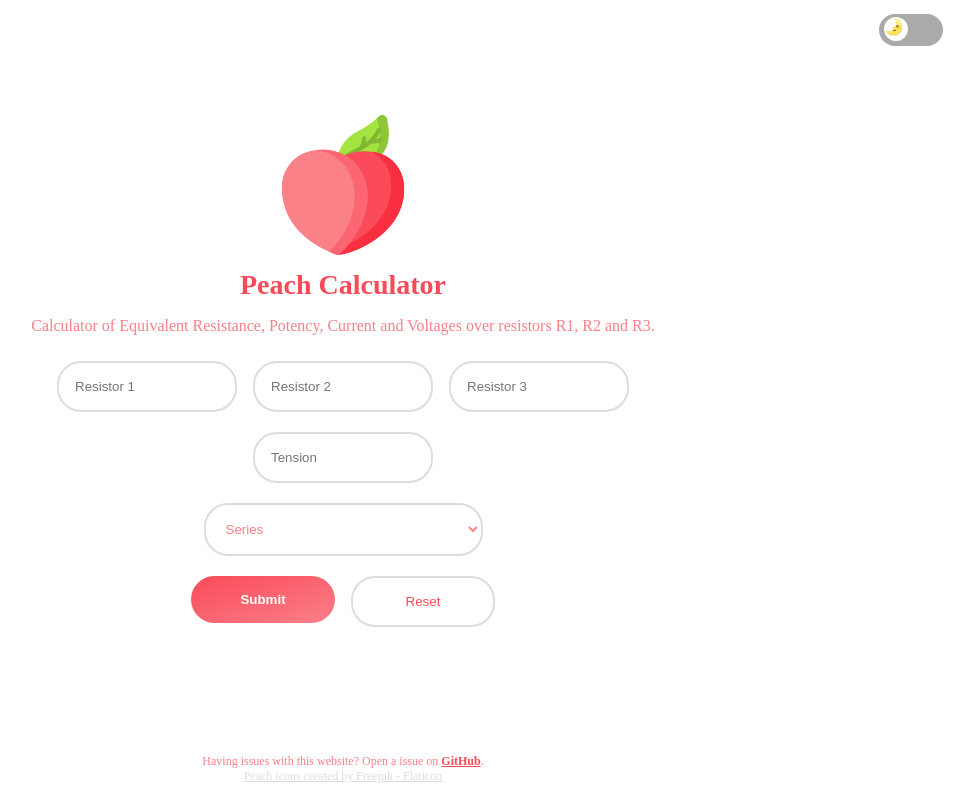
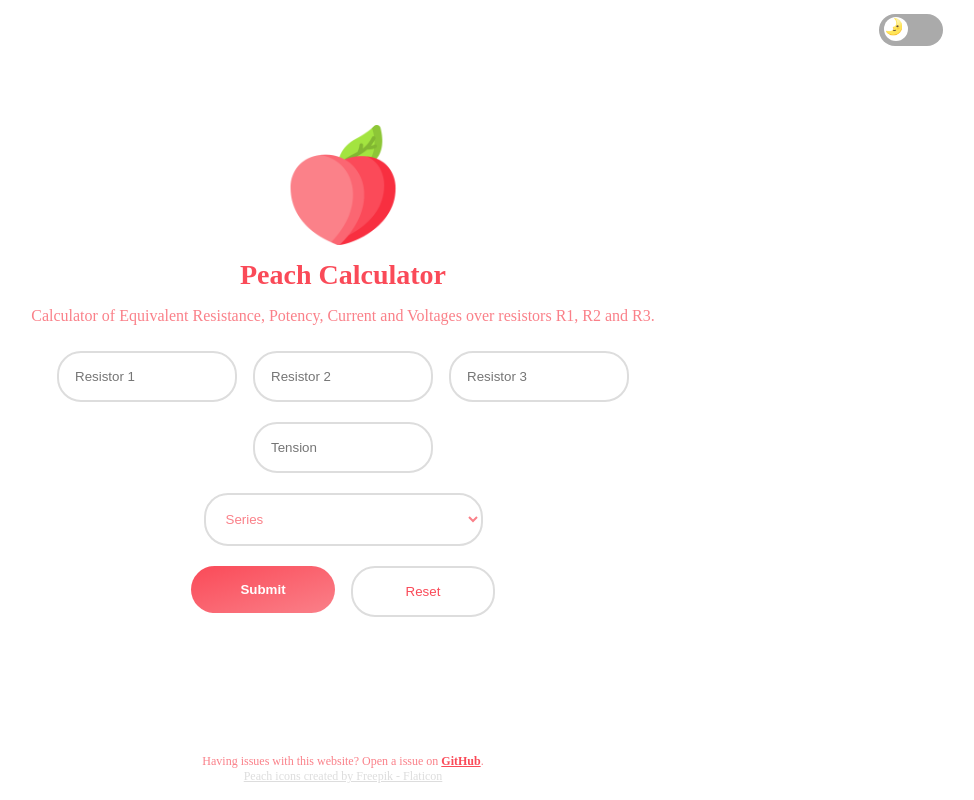
Before and after one commit to pedrojosawczuk/PeachCalculator, a React (Create React App) app: page / in a window 1280 px wide. Shown: the whole page, without its empty margins (297-1271 px from the left). Built offline with nearby package versions, Linux system fonts and the light colour scheme.

Commit message:
style: logo max-width change to 120px

```diff
--- a/src/App.css
+++ b/src/App.css
@@ -72,7 +72,7 @@ img.logo {
   width: 20%;
   margin: 2%;
   min-width: 100px;
-  max-width: 140px;
+  max-width: 120px;
 }
 
 .row {
```
